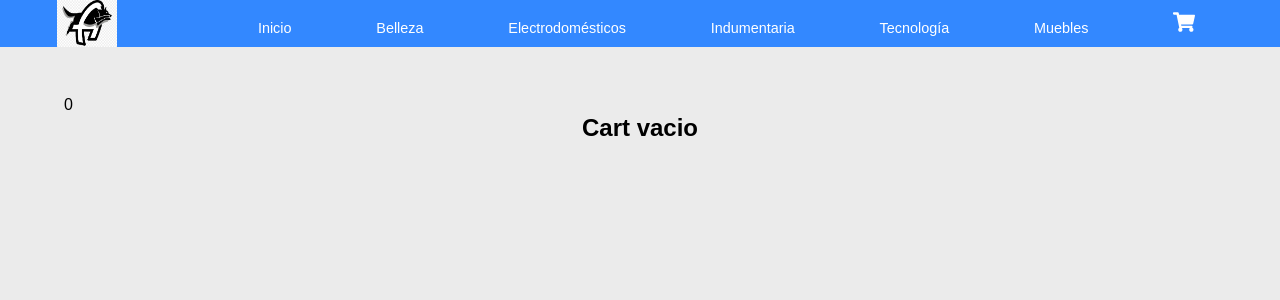
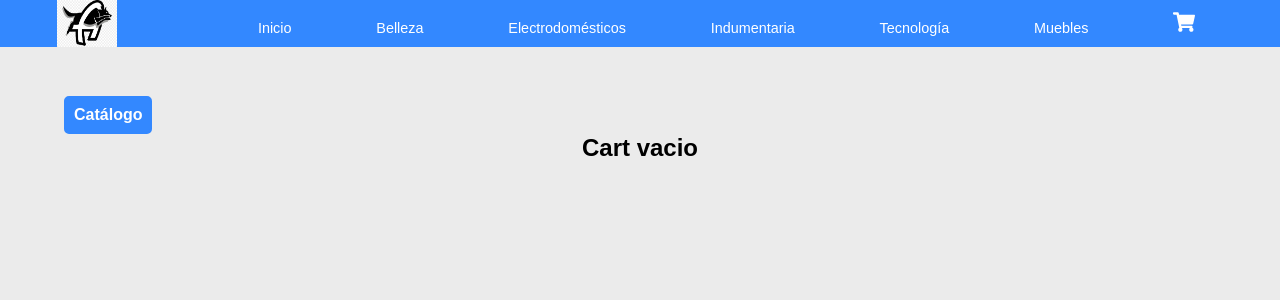
Before and after one commit to matiasarz/entregas-coder, a React (Create React App) app: page /cart in a window 1280 px wide. Shown: the top 300 px of the page. Built offline with nearby package versions, Linux system fonts and the light colour scheme.

Commit message:
estilo de boton catalogo

```diff
--- a/src/routes/Cart.jsx
+++ b/src/routes/Cart.jsx
@@ -11,7 +11,7 @@ const Cart = () => {
     return (
         <section className="sectionContainer">
             {
-                productAdd.length && <Link to='/' className='buttonBack'>Catálogo</Link>
+                productAdd.length ? null : <Link to='/' className='buttonBack'>Catálogo</Link>
             }
             <h1 className="titleSection">
                 {
```
